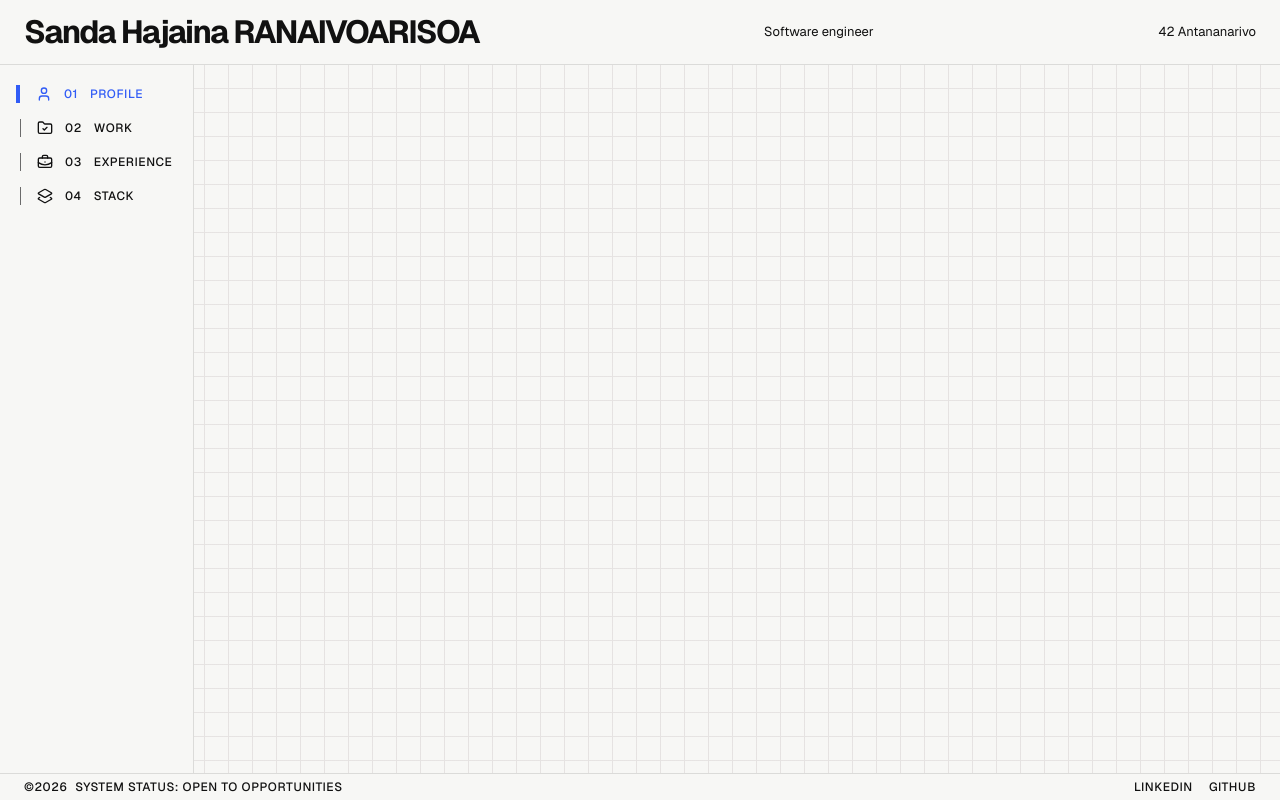
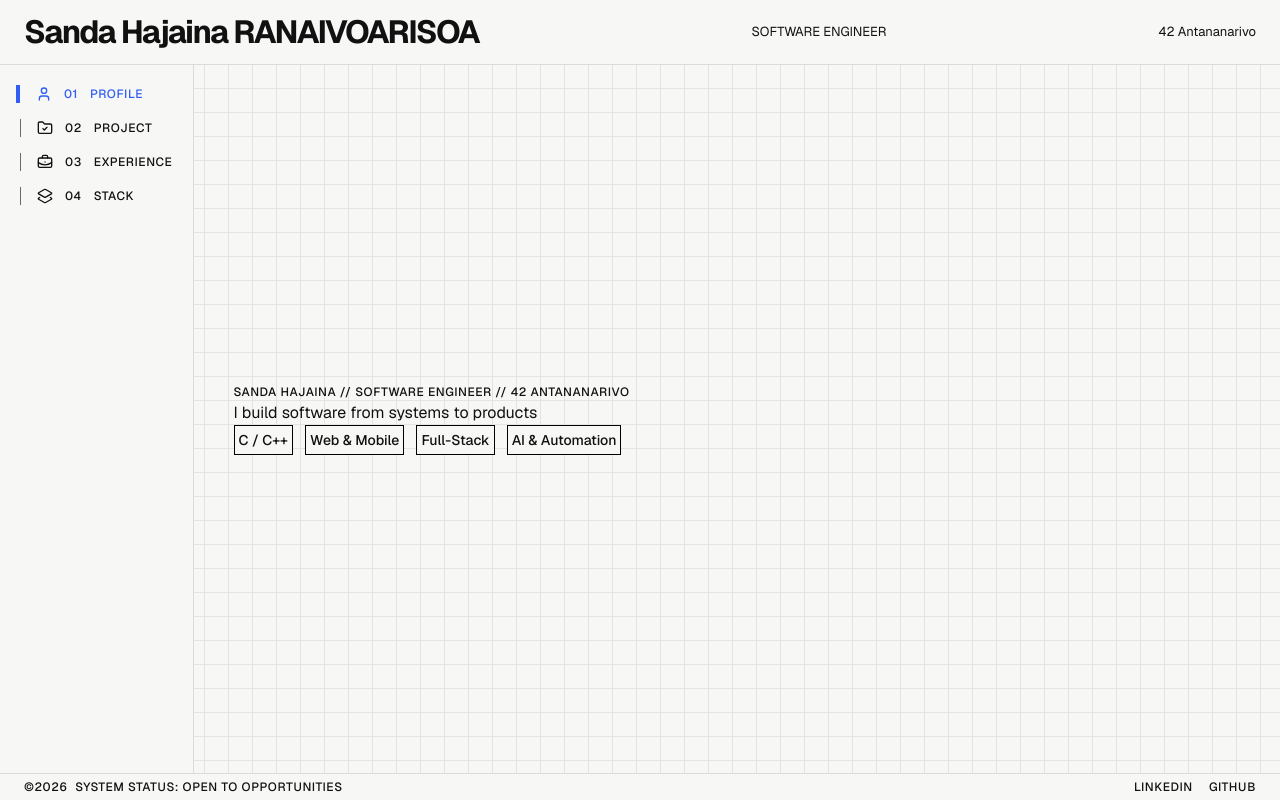
Before and after one commit to sandahajaina/sanda, a Next.js app: page / in a window 1280 px wide. Built offline with nearby package versions, Linux system fonts and the light colour scheme.

Commit message:
adding files

```diff
--- /dev/null
+++ b/src/app/experience/page.tsx
@@ -0,0 +1,7 @@
+export default function ExperiencePage() {
+  return (
+    <div className="w-full pl-10">
+      {/* Section 02 Work — à construire */}
+    </div>
+  );
+}
--- a/src/app/layout.tsx
+++ b/src/app/layout.tsx
@@ -32,7 +32,7 @@ export default function RootLayout({ children }: LayoutProps<"/">) {
         <Header />
         <div className="flex flex-1 overflow-hidden">
           <Sidebar />
-          <main className="flex-1 overflow-y-auto grid-background">
+          <main className="flex-1 flex items-center overflow-y-auto grid-background">
             {children}
           </main>
         </div>
--- a/src/app/page.tsx
+++ b/src/app/page.tsx
@@ -1,8 +1,24 @@
-
+import { Pill } from "@/components/Pill";
 
 export default function ProfilePage() {
   return (
-    <div>
+    <div className="w-full px-10">
+      <div className="text-label uppercase">
+        <span>Sanda Hajaina </span>
+        <span>// Software engineer </span>
+        <span>// 42 Antananarivo</span>
+      </div>
+      <div>
+        <span className="text-body">I build software from systems to products</span>
+      </div>
+      <div>
+        <div className="flex gap-3">
+          <Pill label="C / C++" variant="neutral" />
+          <Pill label="Web & Mobile" variant="neutral" />
+          <Pill label="Full-Stack" variant="neutral" />
+          <Pill label="AI & Automation" variant="neutral" />
+        </div>
+      </div>
     </div>
   );
 }
--- /dev/null
+++ b/src/app/project/page.tsx
@@ -0,0 +1,7 @@
+export default function ProjectPage() {
+  return (
+    <div className="w-full pl-10">
+      {/* Section 02 Work — à construire */}
+    </div>
+  );
+}
--- /dev/null
+++ b/src/app/stack/page.tsx
@@ -0,0 +1,7 @@
+export default function StackPage() {
+  return (
+    <div className="w-full pl-10">
+      {/* Section 02 Work — à construire */}
+    </div>
+  );
+}
--- a/src/components/Header.tsx
+++ b/src/components/Header.tsx
@@ -6,7 +6,7 @@ export function Header() {
     return (
         <header className="flex justify-between items-center border-b border-secondary/20 px-6 py-2">
             <h1 className="text-heading">{NAME}</h1>
-            <span className="text-meta">{ROLE}</span>
+            <span className="text-meta uppercase">{ROLE}</span>
             <span className="text-meta">{LOCATION}</span>
         </header>
     )
--- a/src/components/Pill.tsx
+++ b/src/components/Pill.tsx
@@ -4,7 +4,7 @@ interface PillProps {
 }
 
 const variantClasses = {
-        neutral: "border border-border text-foreground",
+        neutral: "border border-black text-foreground",
         black: "bg-foreground text-white",
         accent: "border border-accent text-accent",
     }
@@ -12,7 +12,7 @@ const variantClasses = {
 
 export function Pill({label, variant}: PillProps) {
     return (
-        <span className={`inline-flex px-1 py-1 text-sm font-medium ${variantClasses[variant]}`}>
+        <span className={`inline-flex bg-background px-1 py-1 text-sm font-medium ${variantClasses[variant]}`}>
             {label}
         </span>
     )
--- a/src/components/Sidebar.tsx
+++ b/src/components/Sidebar.tsx
@@ -3,7 +3,7 @@ import { NavItem } from "./NavItem";
 
 const sections = [
   { href: "/", label: "Profile", number: "01", icon: <User size={16}/> },
-  { href: "/work", label: "Work", number: "02", icon: <FolderCheck size={16}/> },
+  { href: "/project", label: "Project", number: "02", icon: <FolderCheck size={16}/> },
   { href: "/experience", label: "Experience", number: "03", icon: <BriefcaseBusiness size={16}/> },
   { href: "/stack", label: "Stack", number: "04", icon: <Layers2 size={16}/> }
 ];
```
